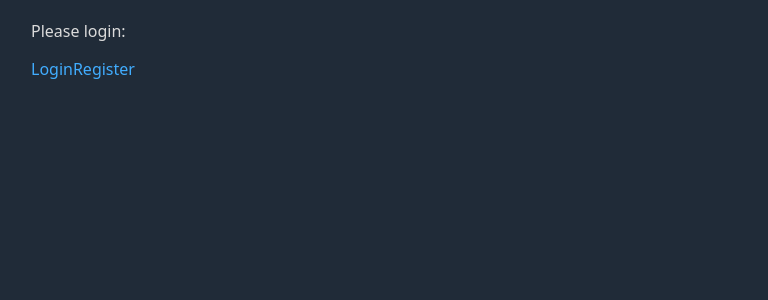
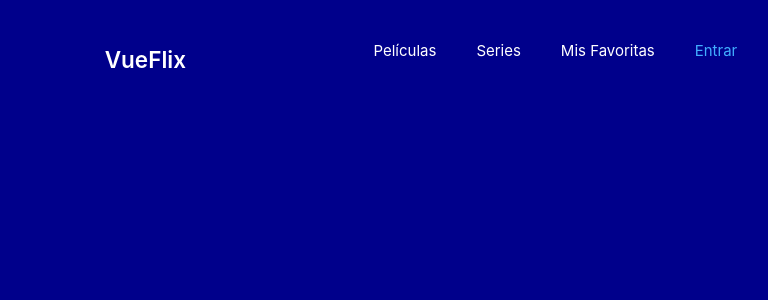
Before and after one commit to nada-no/vueflix, a Vue app: page / in a window 1280 px wide. Shown: the top 300 px of the page, without its empty margins (209-977 px from the left). Built offline with nearby package versions, Linux system fonts and the light colour scheme.

Commit message:
avanzando. Falta añadir variable movies al componente

```diff
--- a/src/assets/base.css
+++ b/src/assets/base.css
@@ -9,8 +9,8 @@
 
 body {
   min-height: 100vh;
-  color: var(--color-text);
-  background: var(--color-background);
+  color: white;
+  background: darkblue;
   font-family: Inter, -apple-system, BlinkMacSystemFont, 'Segoe UI', Roboto, Oxygen, Ubuntu,
     Cantarell, 'Fira Sans', 'Droid Sans', 'Helvetica Neue', sans-serif;
   font-size: 15px;
@@ -18,3 +18,20 @@ body {
   -webkit-font-smoothing: antialiased;
   -moz-osx-font-smoothing: grayscale;
 }
+
+.header {
+  margin-top: 20px;
+}
+
+.header li {
+  list-style-image: none;
+  display: inline;
+  padding: 20px;
+  margin-top: 24px;
+}
+
+.flex {
+  display: flex;
+  justify-content: space-around;
+  align-items: flex-start;
+}
--- /dev/null
+++ b/src/components/Header.vue
@@ -0,0 +1,21 @@
+<template>
+  <div class="flex">
+    <h2>VueFlix</h2>
+    <div>
+      <ul class="header">
+        <li>Películas</li>
+        <li>Series</li>
+        <li>Mis Favoritas</li>
+        <span v-if="$auth.isAuthenticated">
+          <li>Hola {{ $auth.email }}</li>
+          <li><router-link to="/logout">Salir</router-link></li>
+        </span>
+
+        <li v-else><router-link to="/login">Entrar</router-link></li>
+      </ul>
+    </div>
+  </div>
+</template>
+<script>
+export default {};
+</script>
--- /dev/null
+++ b/src/components/MovieList.vue
@@ -0,0 +1,18 @@
+<template>
+<div class="movie-list">
+        <div class="movie" v-for="movie in movies" :key="movie.id">
+            <router-link :to="`/movie/${movie.id}`">
+                <h3>{{ movie.title }}</h3>
+                <img :src="`https://apigerard.herokuapp.com/img/movies/thumbnailmk2/img${movie.id}.jpg`">
+            <h3>{{ movie.title }}</h3>
+            <img :src="`https://apigerard.herokuapp.com/img/movies/thumbnailmk2/img${movie.id}.jpg`">
+            </router-link>
+        </div>
+        </div>
+
+</template>
+<script>
+export default {
+
+}
+</script>
--- a/src/main.js
+++ b/src/main.js
@@ -5,10 +5,12 @@ import App from './App.vue'
 import router from './router'
 
 import { useAuthStore } from '@/stores/auth-store'
+import './assets/base.css';
 
 const app = createApp(App)
 
 app.use(createPinia())
 app.use(router)
 app.config.globalProperties.$auth = useAuthStore();
+
 app.mount('#app')
--- a/src/stores/auth-store.js
+++ b/src/stores/auth-store.js
@@ -15,8 +15,8 @@ export const useAuthStore = defineStore('auth',{
     actions: {
         async login(email, password) {
             try {
-                const response = await(await fetch('https://appadan.herokuapp.com/api/login/', {
-                    method: 'GET',
+                const response = await(await fetch('https://appadan.herokuapp.com/api/login', {
+                    method: 'POST',
                     headers: { 'Content-Type': 'application/json'},
                     body: JSON.stringify({ email, password })
                 })).json();
@@ -29,6 +29,7 @@ export const useAuthStore = defineStore('auth',{
                     localStorage.setItem('auth', JSON.stringify({ isAuthenticated: this.isAuthenticated, access_token: this.access_token, email: this.email }));
                 }
             } catch (error) {
+                console.log(error)
                 this.logout();
             }
         },
--- a/src/views/HomeView.vue
+++ b/src/views/HomeView.vue
@@ -1,43 +1,38 @@
 <template>
-    <div v-if="$auth.isAuthenticated">
+    <!-- <div v-if="$auth.isAuthenticated">
         <p>Welcome {{ $auth.email }}!</p>
-        <router-link to="/logout">Logout</router-link>
-        <div class="movie-list">
-        <div class="movie" v-for="movie in movies" :key="movie.id">
-            <router-link :to="`/movie/${movie.id}`">
-                <h3>{{ movie.title }}</h3>
-                <img :src="`https://apigerard.herokuapp.com/img/movies/thumbnailmk2/img${movie.id}.jpg`">
-            <h3>{{ movie.title }}</h3>
-            <img :src="`https://apigerard.herokuapp.com/img/movies/thumbnailmk2/img${movie.id}.jpg`">
-            </router-link>
-        </div>
-        </div>
-    </div>
+        <router-link to="/logout">Logout</router-link>     -->
+        <Header></Header>
+        <MovieList></MovieList>
+    <!-- </div>
     <div v-else>
         <p>Please login:</p>
         <router-link to="/login">Login</router-link>
         <router-link to="/register">Register</router-link>
-    </div>
+    </div> -->
 </template>
 
 <script>
+import Header from "../components/Header.vue";
+import MovieList from "../components/MovieList.vue";
 export default {
-    created(){
-        if(this.$auth.isAuthenticated){
+    created() {
+        if (this.$auth.isAuthenticated) {
             this.fetchMovies();
         }
     },
     data() {
         return {
             movies: [],
-        }
+        };
     },
     methods: {
         async fetchMovies() {
-            const response = await fetch('https://appadan.herokuapp.com/api/videos', { headers: {Authorization: `Bearer ${this.$auth.access_token}`}});
+            const response = await fetch("https://appadan.herokuapp.com/api/videos", { headers: { Authorization: `Bearer ${this.$auth.access_token}` } });
             this.movies = (await (response.json())).data;
         },
     },
+    components: { Header, MovieList }
 }
 </script>
 
--- a/src/views/LoginView.vue
+++ b/src/views/LoginView.vue
@@ -18,12 +18,13 @@ export default {
     },
     data() {
         return {
-            email: 'user@user.com', password: 'useruser'
+            email: 'admin@admin.com', password: 'admin'
             // email: '', password: ''
         }
     },
     methods: {
         async login() {
+            console.log("login.....");
             this.$auth.login(this.email, this.password);
         }
     }
```
Also changed, not shown: 1 other file (tests, documents, lock files or other folders).
